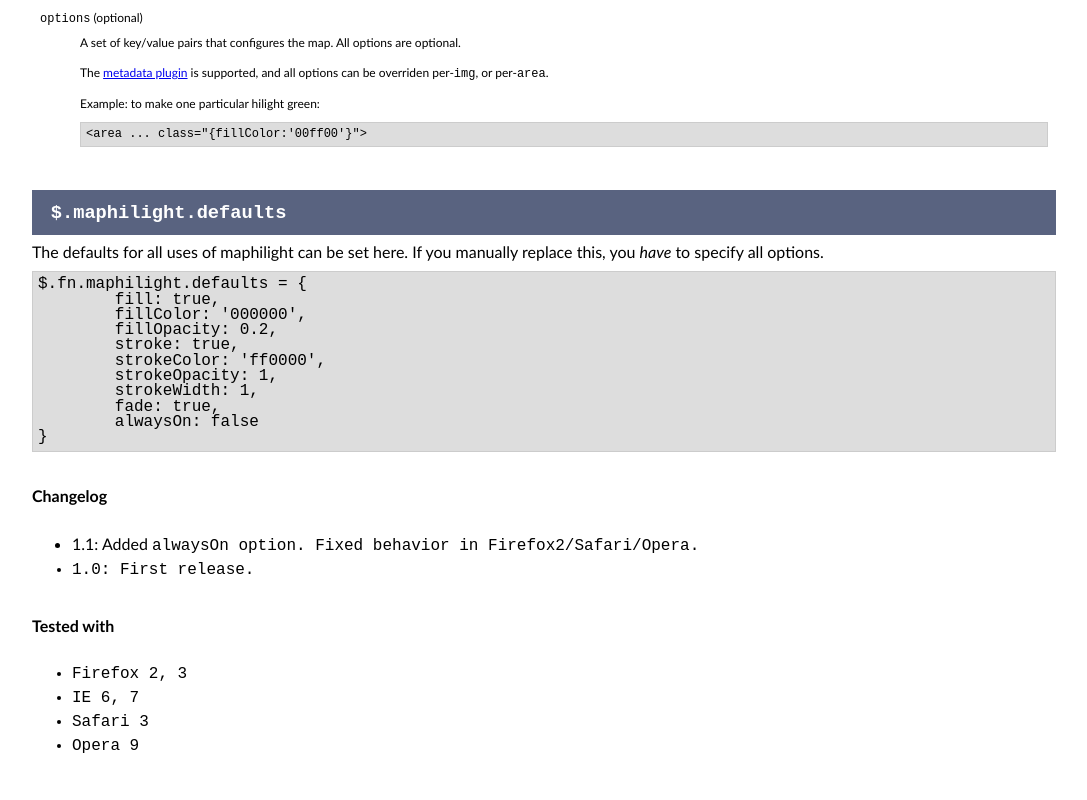
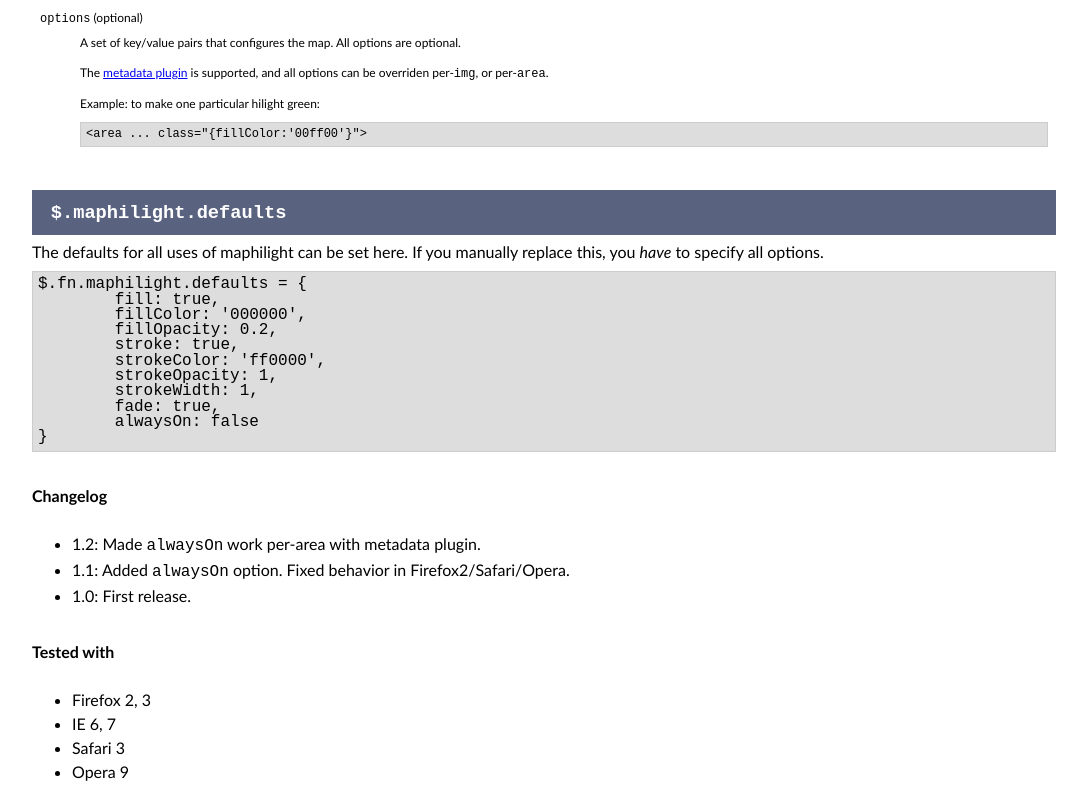
Before and after one commit to kemayo/maphilight, a plain HTML site: page docs/index.html in a window 1280 px wide. Shown: the part 682-1482 px from the top of the page, without its empty margins (96-1183 px from the left). Before the commit the page ends 1456 px from the top, so only its background shows below. Drawn offline with Linux system fonts and the light colour scheme.

Commit message:
Update docs

```diff
--- a/docs/demo_simple.html
+++ b/docs/demo_simple.html
@@ -5,7 +5,7 @@
 	<title>jQuery maphilight documentation</title>
 	<script type="text/javascript" src="jquery-1.2.3.pack.js"></script>
 	<script type="text/javascript" src="jquery.metadata.min.js"></script>
-	<script type="text/javascript" src="../jquery.maphilight.js"></script>
+	<script type="text/javascript" src="../jquery.maphilight.min.js"></script>
 	<script>$(function() {
 		$('.map').maphilight();
 	});</script>
--- a/docs/index.html
+++ b/docs/index.html
@@ -144,7 +144,8 @@
 	</div>
 	<h2>Changelog</h2>
 	<ul>
-		<li>1.1: Added <code>alwaysOn</a> option. Fixed behavior in Firefox2/Safari/Opera.</li>
+		<li>1.2: Made <code>alwaysOn</code> work per-area with metadata plugin.</li>
+		<li>1.1: Added <code>alwaysOn</code> option. Fixed behavior in Firefox2/Safari/Opera.</li>
 		<li>1.0: First release.</li>
 	</ul>
 	<h2>Tested with</h2>
```
